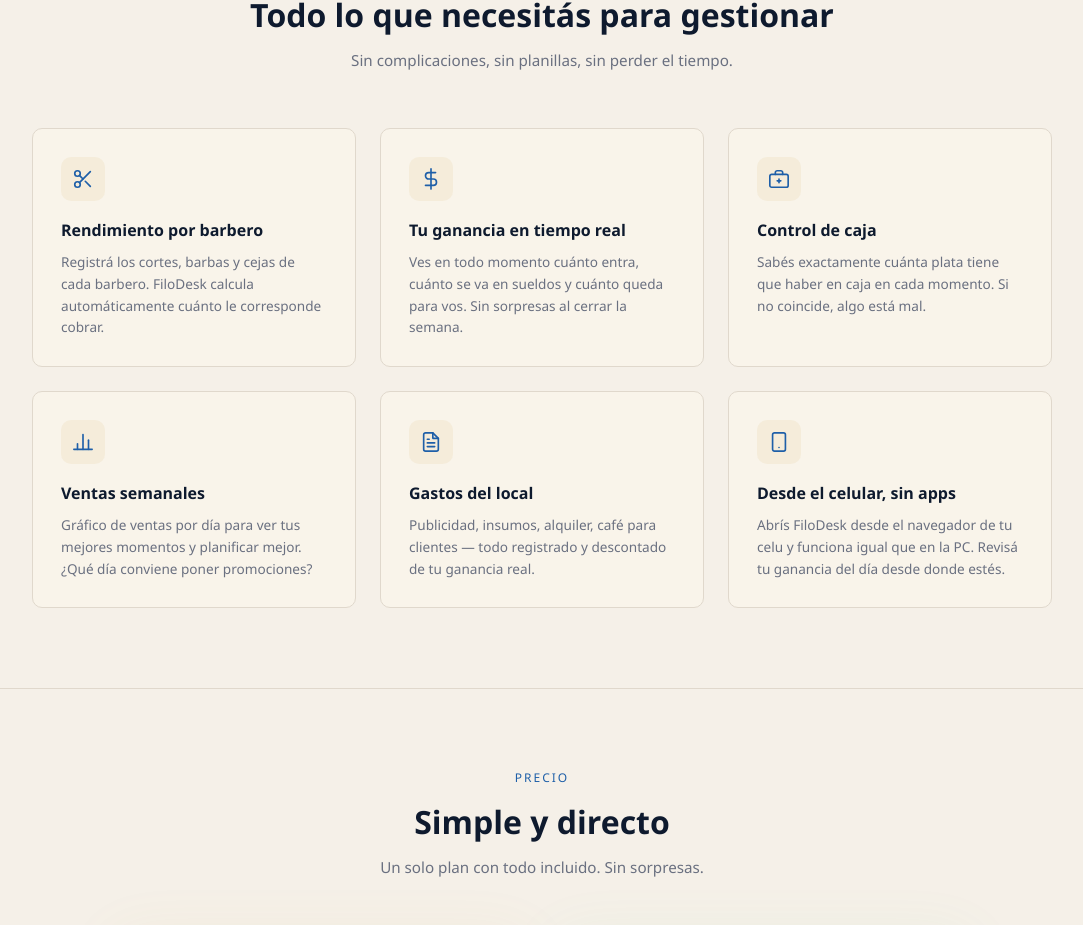
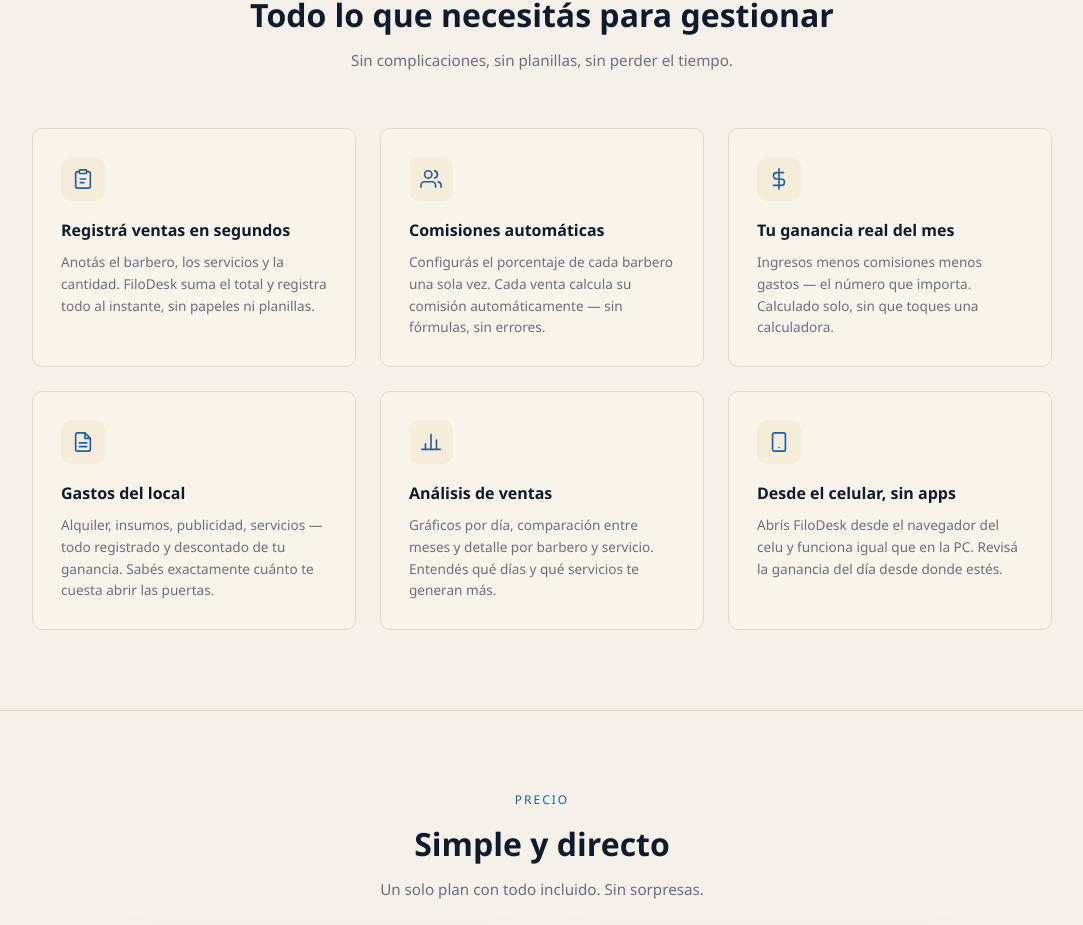
Before and after one commit to nievarodrigo/filodesk-app, a Next.js app: page / in a window 1280 px wide. Shown: the part 1392-2317 px from the top of the page, without its empty margins (98-1181 px from the left). Built offline with nearby package versions, Linux system fonts and the light colour scheme; no server answers.

Commit message:
update: features section con contenido real de la app

```diff
--- a/src/components/landing/Features.tsx
+++ b/src/components/landing/Features.tsx
@@ -4,14 +4,27 @@ const features = [
   {
     icon: (
       <svg width="22" height="22" viewBox="0 0 24 24" fill="none" stroke="currentColor" strokeWidth="1.8" strokeLinecap="round" strokeLinejoin="round">
-        <circle cx="6" cy="6" r="3"/><circle cx="6" cy="18" r="3"/>
-        <line x1="20" y1="4" x2="8.12" y2="15.88"/>
-        <line x1="14.47" y1="14.48" x2="20" y2="20"/>
-        <line x1="8.12" y1="8.12" x2="12" y2="12"/>
+        <path d="M16 4h2a2 2 0 0 1 2 2v14a2 2 0 0 1-2 2H6a2 2 0 0 1-2-2V6a2 2 0 0 1 2-2h2"/>
+        <rect x="8" y="2" width="8" height="4" rx="1" ry="1"/>
+        <line x1="9" y1="12" x2="15" y2="12"/>
+        <line x1="9" y1="16" x2="13" y2="16"/>
       </svg>
     ),
-    title: 'Rendimiento por barbero',
-    desc: 'Registrá los cortes, barbas y cejas de cada barbero. FiloDesk calcula automáticamente cuánto le corresponde cobrar.',
+    title: 'Registrá ventas en segundos',
+    desc: 'Anotás el barbero, los servicios y la cantidad. FiloDesk suma el total y registra todo al instante, sin papeles ni planillas.',
+    highlight: false,
+  },
+  {
+    icon: (
+      <svg width="22" height="22" viewBox="0 0 24 24" fill="none" stroke="currentColor" strokeWidth="1.8" strokeLinecap="round" strokeLinejoin="round">
+        <path d="M17 21v-2a4 4 0 0 0-4-4H5a4 4 0 0 0-4 4v2"/>
+        <circle cx="9" cy="7" r="4"/>
+        <path d="M23 21v-2a4 4 0 0 0-3-3.87"/>
+        <path d="M16 3.13a4 4 0 0 1 0 7.75"/>
+      </svg>
+    ),
+    title: 'Comisiones automáticas',
+    desc: 'Configurás el porcentaje de cada barbero una sola vez. Cada venta calcula su comisión automáticamente — sin fórmulas, sin errores.',
     highlight: false,
   },
   {
@@ -21,21 +34,21 @@ const features = [
         <path d="M17 5H9.5a3.5 3.5 0 0 0 0 7h5a3.5 3.5 0 0 1 0 7H6"/>
       </svg>
     ),
-    title: 'Tu ganancia en tiempo real',
-    desc: 'Ves en todo momento cuánto entra, cuánto se va en sueldos y cuánto queda para vos. Sin sorpresas al cerrar la semana.',
+    title: 'Tu ganancia real del mes',
+    desc: 'Ingresos menos comisiones menos gastos — el número que importa. Calculado solo, sin que toques una calculadora.',
     highlight: false,
   },
   {
     icon: (
       <svg width="22" height="22" viewBox="0 0 24 24" fill="none" stroke="currentColor" strokeWidth="1.8" strokeLinecap="round" strokeLinejoin="round">
-        <rect x="2" y="7" width="20" height="14" rx="2"/>
-        <path d="M16 7V5a2 2 0 0 0-2-2h-4a2 2 0 0 0-2 2v2"/>
-        <line x1="12" y1="12" x2="12" y2="16"/>
-        <line x1="10" y1="14" x2="14" y2="14"/>
+        <path d="M14 2H6a2 2 0 0 0-2 2v16a2 2 0 0 0 2 2h12a2 2 0 0 0 2-2V8z"/>
+        <polyline points="14 2 14 8 20 8"/>
+        <line x1="16" y1="13" x2="8" y2="13"/>
+        <line x1="16" y1="17" x2="8" y2="17"/>
       </svg>
     ),
-    title: 'Control de caja',
-    desc: 'Sabés exactamente cuánta plata tiene que haber en caja en cada momento. Si no coincide, algo está mal.',
+    title: 'Gastos del local',
+    desc: 'Alquiler, insumos, publicidad, servicios — todo registrado y descontado de tu ganancia. Sabés exactamente cuánto te cuesta abrir las puertas.',
     highlight: false,
   },
   {
@@ -47,22 +60,8 @@ const features = [
         <line x1="2" y1="20" x2="22" y2="20"/>
       </svg>
     ),
-    title: 'Ventas semanales',
-    desc: 'Gráfico de ventas por día para ver tus mejores momentos y planificar mejor. ¿Qué día conviene poner promociones?',
-    highlight: false,
-  },
-  {
-    icon: (
-      <svg width="22" height="22" viewBox="0 0 24 24" fill="none" stroke="currentColor" strokeWidth="1.8" strokeLinecap="round" strokeLinejoin="round">
-        <path d="M14 2H6a2 2 0 0 0-2 2v16a2 2 0 0 0 2 2h12a2 2 0 0 0 2-2V8z"/>
-        <polyline points="14 2 14 8 20 8"/>
-        <line x1="16" y1="13" x2="8" y2="13"/>
-        <line x1="16" y1="17" x2="8" y2="17"/>
-        <line x1="10" y1="9" x2="8" y2="9"/>
-      </svg>
-    ),
-    title: 'Gastos del local',
-    desc: 'Publicidad, insumos, alquiler, café para clientes — todo registrado y descontado de tu ganancia real.',
+    title: 'Análisis de ventas',
+    desc: 'Gráficos por día, comparación entre meses y detalle por barbero y servicio. Entendés qué días y qué servicios te generan más.',
     highlight: false,
   },
   {
@@ -73,7 +72,7 @@ const features = [
       </svg>
     ),
     title: 'Desde el celular, sin apps',
-    desc: 'Abrís FiloDesk desde el navegador de tu celu y funciona igual que en la PC. Revisá tu ganancia del día desde donde estés.',
+    desc: 'Abrís FiloDesk desde el navegador del celu y funciona igual que en la PC. Revisá la ganancia del día desde donde estés.',
     highlight: true,
   },
 ]
```
